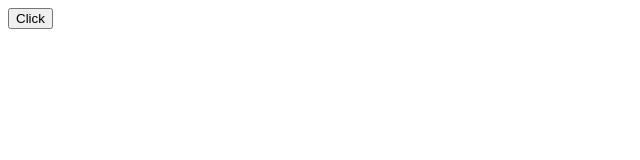
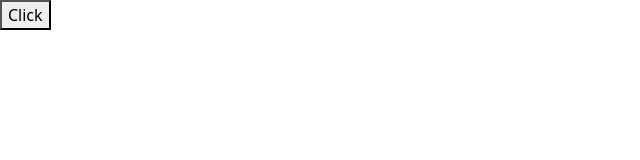
Before and after one commit to mantas3/github-page, a plain HTML site: page index.html in a window 1280 px wide. Shown: the full height of the page, 0-640 px from the left. Drawn offline with nearby package versions, Linux system fonts and the light colour scheme.

Commit message:
Update index.html

```diff
--- a/index.html
+++ b/index.html
@@ -1 +1,2 @@
+<link href="https://cdn.jsdelivr.net/npm/bootstrap@5.3.0-alpha2/dist/css/bootstrap.min.css" rel="stylesheet" integrity="sha384-aFq/bzH65dt+w6FI2ooMVUpc+21e0SRygnTpmBvdBgSdnuTN7QbdgL+OapgHtvPp" crossorigin="anonymous">
 <button type="button">Click</button>
```
